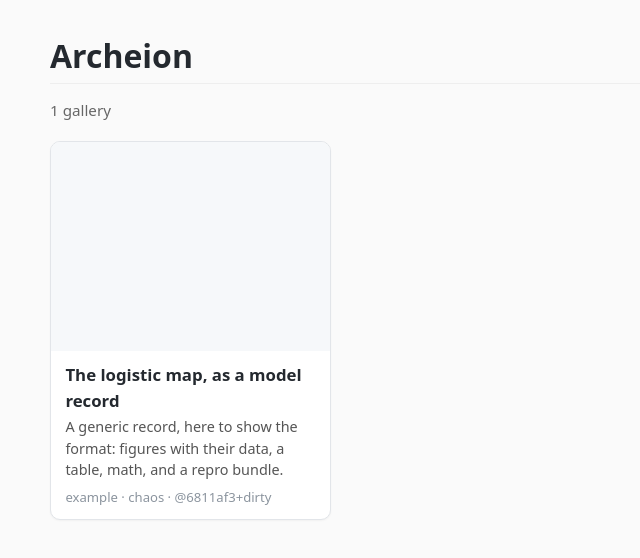
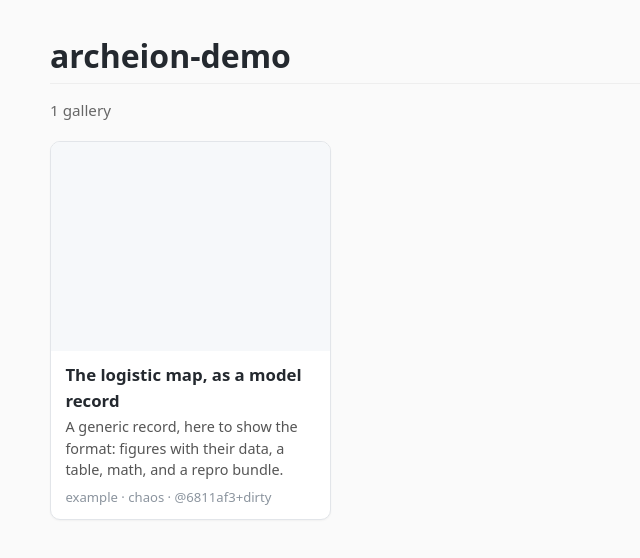
Before and after one commit to QAtlasHub/archeion-demo, a plain HTML site: page index.html in a window 1280 px wide. Shown: the whole page, without its empty margins (0-640 px from the left). Drawn offline with Linux system fonts and the light colour scheme.

Commit message:
Title the catalogue by the registry name

```diff
--- a/index.html
+++ b/index.html
@@ -1,4 +1,4 @@
-<!doctype html><html lang="en"><head><meta charset="utf-8"><meta name="viewport" content="width=device-width,initial-scale=1"><title>Archeion</title><style>
+<!doctype html><html lang="en"><head><meta charset="utf-8"><meta name="viewport" content="width=device-width,initial-scale=1"><title>archeion-demo</title><style>
   body{font-family:system-ui,sans-serif;max-width:1180px;margin:2rem auto;padding:0 1rem;line-height:1.5;background:#fafafa;color:#24292f}
   h1,h2{border-bottom:1px solid #eee;padding-bottom:.2rem}
   nav{background:#fafafa;border:1px solid #eee;border-radius:8px;padding:.6rem .9rem;margin:1rem 0}
@@ -92,7 +92,7 @@
   nav details.pinax-group>summary{font-size:.98rem;padding:.25rem .2rem}
 </style>
 </head><body>
-<h1>Archeion</h1>
+<h1>archeion-demo</h1>
 <div class="pinax-meta">1 gallery</div>
 <div class="pinax-cards">
 <a class="pinax-card" href="demo/logistic/index.html"><div class="card-thumb card-thumb-empty"></div><div class="card-body"><div class="card-title">The logistic map, as a model record</div><div class="card-summary">A generic record, here to show the format: figures with their data, a table, math, and a repro bundle.</div><div class="card-meta">example · chaos  ·  @6811af3+dirty</div></div></a></div>
```
